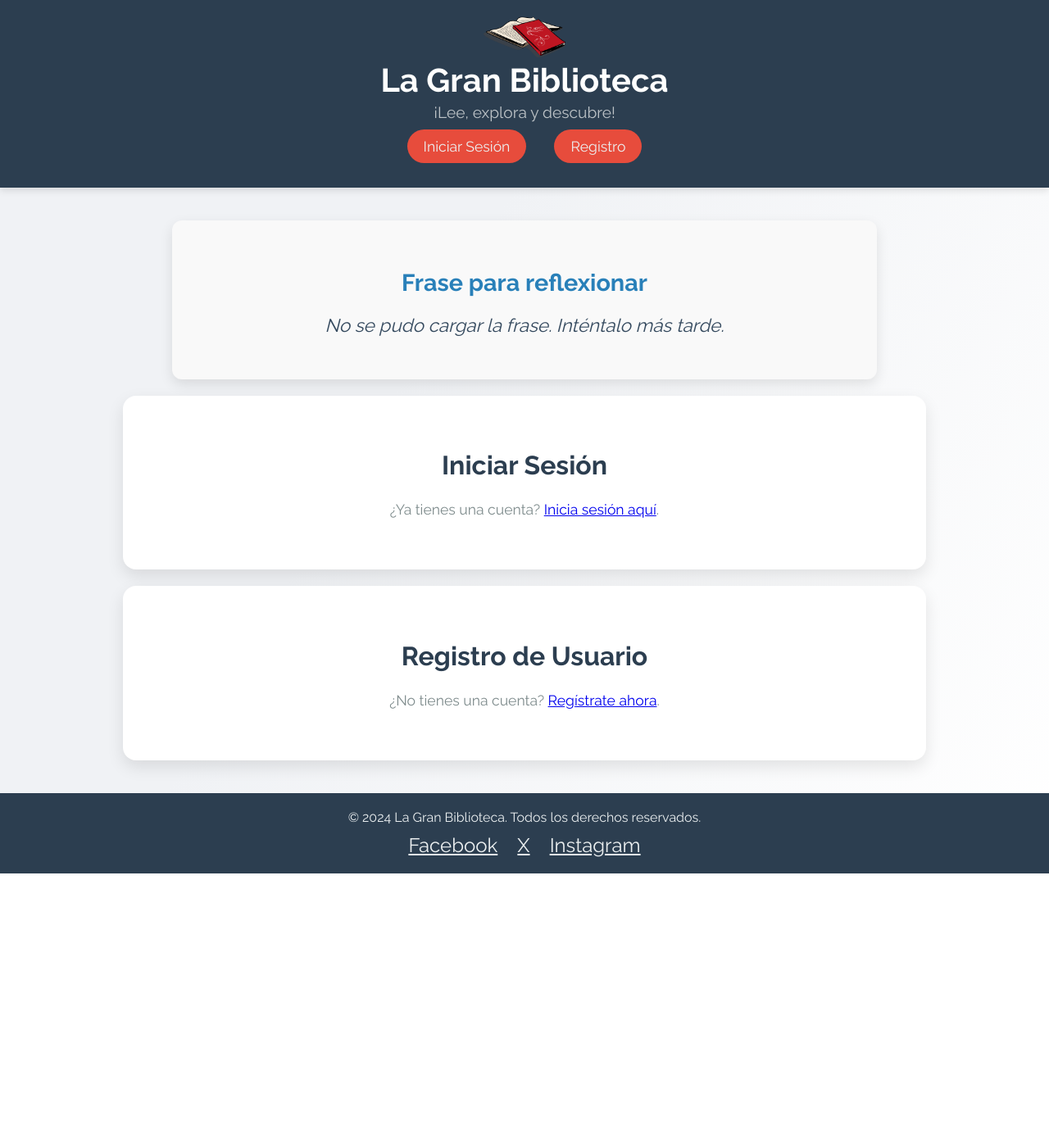
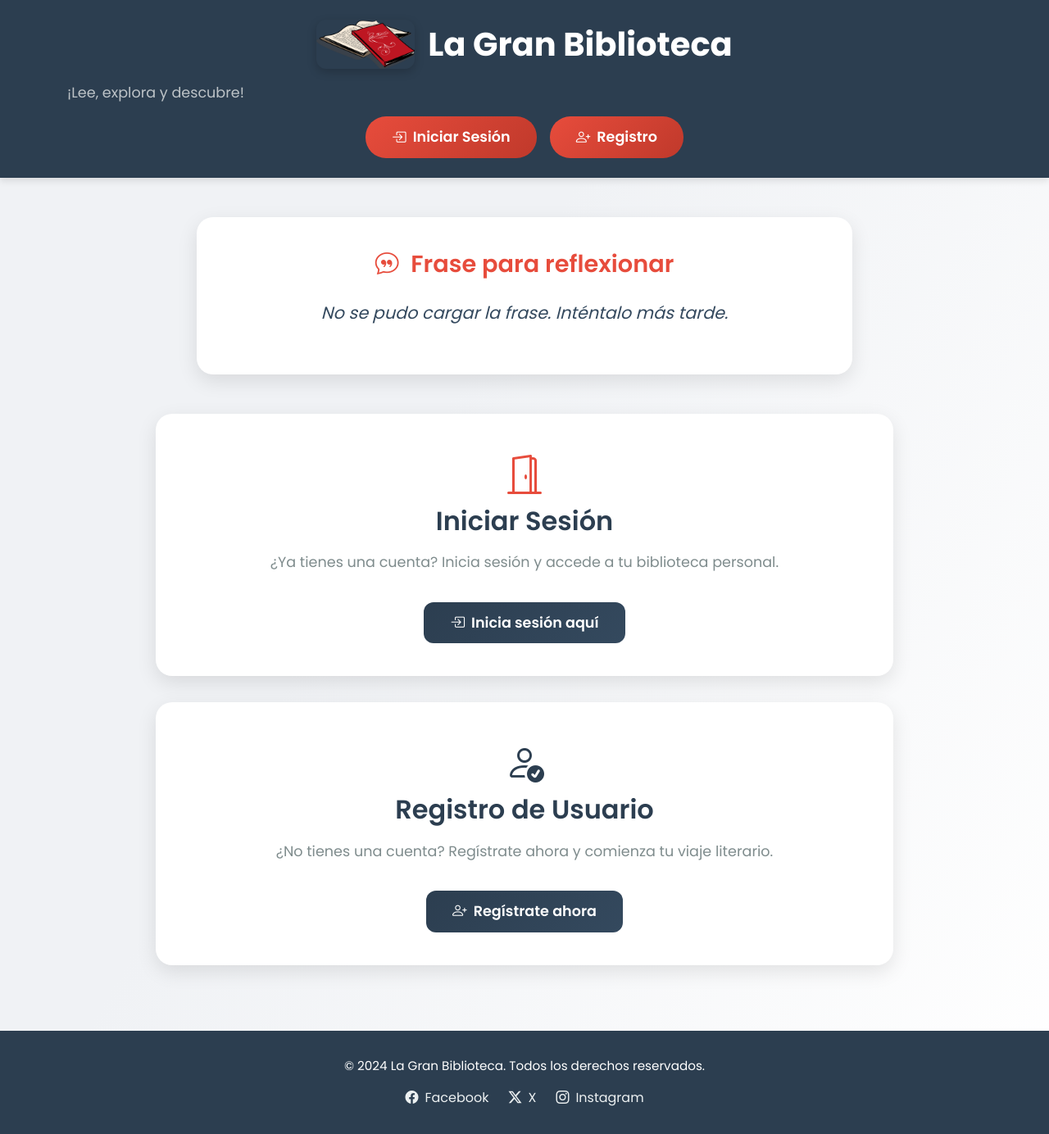
Before and after one commit to AdanZamora182/LaGranBiblioteca, a PHP site: page /index.php in a window 1280 px wide. Shown: the whole page at 82% size. Before the commit the page ends 1066 px from the top, so only its background shows below. Run offline with PHP 8.4, Linux system fonts and the light colour scheme.

Commit message:
Actualización de paleta de colores y Logo.jpg en index, login y register

```diff
--- a/index.php
+++ b/index.php
@@ -8,216 +8,344 @@
     <meta name="viewport" content="width=device-width, initial-scale=1.0">
     <title>La Gran Biblioteca</title>
 
+    <!-- Bootstrap 5 CSS -->
+    <link href="https://cdn.jsdelivr.net/npm/bootstrap@5.3.0/dist/css/bootstrap.min.css" rel="stylesheet">
+    <!-- Bootstrap Icons -->
+    <link rel="stylesheet" href="https://cdn.jsdelivr.net/npm/bootstrap-icons@1.11.3/font/bootstrap-icons.css">
+    <!-- Google Fonts -->
+    <link href="https://fonts.googleapis.com/css2?family=Poppins:wght@300;400;500;600;700&display=swap" rel="stylesheet">
+
     <style>
-        @import url('https://fonts.googleapis.com/css2?family=Raleway:wght@400;700&display=swap'); /* Fuente de Google Fonts */
-
-        /* Estilos generales */
-        body {
-            font-family: 'Raleway', sans-serif;
+        * {
             margin: 0;
             padding: 0;
+            box-sizing: border-box;
+        }
+
+        body {
+            font-family: 'Poppins', sans-serif;
             background: linear-gradient(120deg, #f0f2f5 40%, #ffffff 100%);
             color: #333;
+            min-height: 100vh;
+            display: flex;
+            flex-direction: column;
         }
 
-        /* Estilos para el encabezado, navegación, contenido y pie de página */
-        .header {
-            background-color: #2C3E50;
+        /* Header / Navbar */
+        .header-custom {
+            background: #2C3E50;
             color: white;
-            padding: 20px 0;
-            text-align: center;
+            padding: 1.5rem 0;
+            box-shadow: 0 4px 8px rgba(0, 0, 0, 0.1);
             position: sticky;
             top: 0;
             z-index: 1000;
-            box-shadow: 0 4px 8px rgba(0, 0, 0, 0.1);
         }
 
-        .header img {
-            height: 50px;
+        .header-custom .logo-container {
+            display: flex;
+            align-items: center;
+            justify-content: center;
+            gap: 1rem;
+            margin-bottom: 1rem;
         }
 
-        .header h1 {
-            font-size: 2.5em;
+        .header-custom img {
+            height: 60px;
+            border-radius: 12px;
+            box-shadow: 0 4px 12px rgba(0, 0, 0, 0.2);
+        }
+
+        .header-custom h1 {
+            font-size: 2.5rem;
+            font-weight: 700;
             margin: 0;
         }
 
-        .header p {
-            margin: 5px 0;
-            font-size: 1.2em;
+        .header-custom .tagline {
+            font-size: 1.1rem;
             color: #BDC3C7;
+            margin-bottom: 1rem;
         }
 
-        /* Estilos para la navegación */
-        .nav {
-            margin: 20px 0;
-            text-align: center;
+        .nav-buttons {
+            display: flex;
+            gap: 1rem;
+            justify-content: center;
+            flex-wrap: wrap;
         }
 
-        .nav a {
-            margin: 0 15px;
+        .nav-buttons .btn-custom {
+            background: linear-gradient(135deg, #E74C3C 0%, #C0392B 100%);
+            border: none;
+            border-radius: 25px;
+            color: white;
+            font-weight: 600;
+            padding: 0.75rem 2rem;
+            font-size: 1.1rem;
+            transition: transform 0.3s ease, box-shadow 0.3s ease;
             text-decoration: none;
-            color: #ecf0f1;
-            font-size: 1.1em;
-            padding: 10px 20px;
-            border-radius: 25px;
-            background: #E74C3C;
-            transition: background 0.3s ease, transform 0.3s ease;
+            display: inline-flex;
+            align-items: center;
+            gap: 0.5rem;
         }
 
-        .nav a:hover {
-            background: #C0392B;
-            transform: scale(1.05);
+        .nav-buttons .btn-custom:hover {
+            transform: translateY(-3px);
+            box-shadow: 0 8px 20px rgba(231, 76, 60, 0.4);
+            background: linear-gradient(135deg, #C0392B 0%, #E74C3C 100%);
         }
 
-        /* Estilos para el contenido */
-        .content {
-            padding: 20px 20px;
+        /* Main Content */
+        .main-content {
+            flex: 1;
+            padding: 3rem 1rem;
         }
 
-        .section {
-            margin: 20px auto;
-            padding: 40px;
-            background-color: #ffffff;
-            border-radius: 16px;
-            box-shadow: 0 8px 20px rgba(0, 0, 0, 0.1);
-            max-width: 900px;
+        .quote-card {
+            background: white;
+            border-radius: 20px;
+            padding: 2.5rem;
+            margin: 0 auto 3rem;
+            max-width: 800px;
+            box-shadow: 0 8px 25px rgba(0, 0, 0, 0.1);
             text-align: center;
-            transition: transform 0.3s ease;
+            animation: fadeIn 0.6s ease-out;
         }
 
-        .section:hover {
-            transform: translateY(-10px);
+        @keyframes fadeIn {
+            from {
+                opacity: 0;
+                transform: translateY(20px);
+            }
+            to {
+                opacity: 1;
+                transform: translateY(0);
+            }
         }
 
-        .section h2 {
-            font-size: 2em;
-            margin-bottom: 20px;
-            color: #2C3E50;
+        .quote-card h3 {
+            font-size: 1.8rem;
+            color: #E74C3C;
+            margin-bottom: 1.5rem;
+            font-weight: 600;
         }
 
-        .section p {
-            font-size: 1.1em;
+        .quote-card p {
+            font-size: 1.3rem;
+            color: #34495E;
+            font-style: italic;
             line-height: 1.8;
-            color: #7F8C8D;
         }
 
-        .section img {
-            max-width: 80%;
-            border-radius: 16px;
-            margin: 20px 0;
-            transition: transform 0.3s ease;
+        .info-card {
+            background: white;
+            border-radius: 20px;
+            padding: 2.5rem;
+            margin: 0 auto 2rem;
+            max-width: 900px;
+            box-shadow: 0 8px 25px rgba(0, 0, 0, 0.1);
+            text-align: center;
+            transition: transform 0.3s ease, box-shadow 0.3s ease;
         }
 
-        .section img:hover {
-            transform: scale(1.05);
+        .info-card:hover {
+            transform: translateY(-10px);
+            box-shadow: 0 12px 35px rgba(0, 0, 0, 0.15);
         }
 
-        /* Estilos para el pie de página */
-        .footer {
-            background-color: #2C3E50;
-            color: #ecf0f1;
-            padding: 20px 0;
-            text-align: center;
+        .info-card h2 {
+            font-size: 2rem;
+            color: #2C3E50;
+            margin-bottom: 1rem;
+            font-weight: 600;
         }
 
-        .footer p {
-            margin: 0;
+        .info-card p {
+            font-size: 1.1rem;
+            color: #7F8C8D;
+            line-height: 1.8;
         }
 
-        .footer .social-icons {
-            margin-top: 10px;
-        }
-
-        .footer .social-icons a {
-            margin: 0 10px;
-            color: #ecf0f1;
-            font-size: 1.5em;
+        .info-card a {
+            color: #E74C3C;
+            font-weight: 600;
+            text-decoration: none;
             transition: color 0.3s ease;
         }
 
-        .footer .social-icons a:hover {
+        .info-card a:hover {
+            color: #C0392B;
+            text-decoration: underline;
+        }
+
+        .info-card .btn-action {
+            background: linear-gradient(135deg, #2C3E50 0%, #34495E 100%);
+            border: none;
+            border-radius: 12px;
+            color: white;
+            font-weight: 600;
+            padding: 0.75rem 2rem;
+            font-size: 1.1rem;
+            margin-top: 1rem;
+            transition: transform 0.3s ease, box-shadow 0.3s ease;
+            display: inline-flex;
+            align-items: center;
+            gap: 0.5rem;
+        }
+
+        .info-card .btn-action:hover {
+            transform: translateY(-3px);
+            box-shadow: 0 8px 20px rgba(44, 62, 80, 0.4);
+            background: linear-gradient(135deg, #34495E 0%, #2C3E50 100%);
+        }
+
+        /* Footer */
+        .footer-custom {
+            background: #2C3E50;
+            color: white;
+            padding: 2rem 0;
+            text-align: center;
+            margin-top: auto;
+        }
+
+        .footer-custom p {
+            margin: 0 0 1rem 0;
+            font-size: 0.95rem;
+        }
+
+        .social-links {
+            display: flex;
+            gap: 1.5rem;
+            justify-content: center;
+            flex-wrap: wrap;
+        }
+
+        .social-links a {
+            color: #ecf0f1;
+            font-size: 1rem;
+            text-decoration: none;
+            transition: color 0.3s ease;
+            display: inline-flex;
+            align-items: center;
+            gap: 0.5rem;
+        }
+
+        .social-links a:hover {
             color: #E74C3C;
         }
 
-        /* Estilos para la sección de la frase */
-        .quote-section {
-            margin: 20px auto;
-            padding: 30px;
-            background-color: #f9f9f9;
-            border-radius: 12px;
-            box-shadow: 0 6px 16px rgba(0, 0, 0, 0.1);
-            max-width: 800px;
-            text-align: center;
-        }
+        /* Responsive */
+        @media (max-width: 768px) {
+            .header-custom h1 {
+                font-size: 2rem;
+            }
 
-        .quote-section h3 {
-            font-size: 1.8em;
-            margin-bottom: 20px;
-            color: #2980B9;
-        }
+            .quote-card,
+            .info-card {
+                padding: 1.5rem;
+                margin-bottom: 1.5rem;
+            }
 
-        .quote-section p {
-            font-size: 1.4em;
-            color: #34495E;
-            font-style: italic;
+            .nav-buttons .btn-custom {
+                padding: 0.6rem 1.5rem;
+                font-size: 1rem;
+            }
         }
     </style>
+</head>
+<body>
+    <!-- Header -->
+    <header class="header-custom">
+        <div class="container">
+            <div class="logo-container">
+                <img src="Logo.jpg" alt="Logo La Gran Biblioteca">
+                <h1>La Gran Biblioteca</h1>
+            </div>
+            <p class="tagline">¡Lee, explora y descubre!</p>
+            <div class="nav-buttons">
+                <a href="login.php" class="btn-custom">
+                    <i class="bi bi-box-arrow-in-right"></i>
+                    Iniciar Sesión
+                </a>
+                <a href="register.php" class="btn-custom">
+                    <i class="bi bi-person-plus"></i>
+                    Registro
+                </a>
+            </div>
+        </div>
+    </header>
+
+    <!-- Main Content -->
+    <main class="main-content">
+        <div class="container">
+            <!-- Quote Section -->
+            <div class="quote-card">
+                <h3>
+                    <i class="bi bi-chat-quote me-2"></i>
+                    Frase para reflexionar
+                </h3>
+                <p id="quote">Cargando frase...</p>
+            </div>
+
+            <!-- Login Section -->
+            <div class="info-card">
+                <i class="bi bi-door-open" style="font-size: 3rem; color: #E74C3C; margin-bottom: 1rem;"></i>
+                <h2>Iniciar Sesión</h2>
+                <p>¿Ya tienes una cuenta? Inicia sesión y accede a tu biblioteca personal.</p>
+                <a href="login.php" class="btn btn-action">
+                    <i class="bi bi-box-arrow-in-right"></i>
+                    Inicia sesión aquí
+                </a>
+            </div>
+
+            <!-- Register Section -->
+            <div class="info-card">
+                <i class="bi bi-person-check" style="font-size: 3rem; color: #2C3E50; margin-bottom: 1rem;"></i>
+                <h2>Registro de Usuario</h2>
+                <p>¿No tienes una cuenta? Regístrate ahora y comienza tu viaje literario.</p>
+                <a href="register.php" class="btn btn-action">
+                    <i class="bi bi-person-plus"></i>
+                    Regístrate ahora
+                </a>
+            </div>
+        </div>
+    </main>
+
+    <!-- Footer -->
+    <footer class="footer-custom">
+        <div class="container">
+            <p>&copy; 2024 La Gran Biblioteca. Todos los derechos reservados.</p>
+            <div class="social-links">
+                <a href="https://facebook.com" target="_blank">
+                    <i class="bi bi-facebook"></i> Facebook
+                </a>
+                <a href="https://twitter.com" target="_blank">
+                    <i class="bi bi-twitter-x"></i> X
+                </a>
+                <a href="https://instagram.com" target="_blank">
+                    <i class="bi bi-instagram"></i> Instagram
+                </a>
+            </div>
+        </div>
+    </footer>
+
+    <!-- Bootstrap 5 JS Bundle -->
+    <script src="https://cdn.jsdelivr.net/npm/bootstrap@5.3.0/dist/js/bootstrap.bundle.min.js"></script>
 
     <script>
         // Cargar una frase al cargar la página
         document.addEventListener('DOMContentLoaded', function() {
-            fetch('https://ron-swanson-quotes.herokuapp.com/v2/quotes') // Obtener una frase
-                .then(response => response.json()) // Convertir la respuesta a JSON
+            fetch('https://ron-swanson-quotes.herokuapp.com/v2/quotes')
+                .then(response => response.json())
                 .then(data => {
-                    document.getElementById('quote').textContent = `"${data[0]}"`; // Mostrar la frase en la página
+                    document.getElementById('quote').textContent = `"${data[0]}"`;
                 })
-                .catch(error => { // Manejar errores
+                .catch(error => {
                     console.error('Error fetching the quote:', error);
                     document.getElementById('quote').textContent = 'No se pudo cargar la frase. Inténtalo más tarde.';
                 });
         });
     </script>
-
-</head>
-<body>
-        <!-- Encabezado de la página -->
-    <div class="header">
-        <img src="Logo.jpg" alt="Logo">
-        <h1>La Gran Biblioteca</h1>
-        <p>¡Lee, explora y descubre!</p>
-        <div class="nav">
-            <a href="login.php">Iniciar Sesión</a>
-            <a href="register.php">Registro</a>
-        </div>
-    </div>
-
-    <div class="content">
-        <!-- Frase -->
-        <div class="quote-section" id="quote-section">
-            <h3>Frase para reflexionar</h3>
-            <p id="quote">Cargando frase...</p>
-        </div>
-        <!-- Para iniciar sesión -->
-        <div class="section" id="login">
-            <h2>Iniciar Sesión</h2>
-            <p>¿Ya tienes una cuenta? <a href="login.php">Inicia sesión aquí</a>.</p>
-        </div>
-
-        <!-- Para registrarse -->
-        <div class="section" id="register">
-            <h2>Registro de Usuario</h2>
-            <p>¿No tienes una cuenta? <a href="register.php">Regístrate ahora</a>.</p>
-        </div>
-    </div>
-        <!-- Pie de página -->
-    <div class="footer">
-        <p>&copy; 2024 La Gran Biblioteca. Todos los derechos reservados.</p>
-        <div class="social-icons">
-            <a href="https://facebook.com" target="_blank">Facebook</a>
-            <a href="https://twitter.com" target="_blank">X</a>
-            <a href="https://instagram.com" target="_blank">Instagram</a>
-        </div>
-    </div>
-
 </body>
 </html>
```
Also changed, not shown: login.php (+27 -20 lines), register.php (+27 -20 lines).
